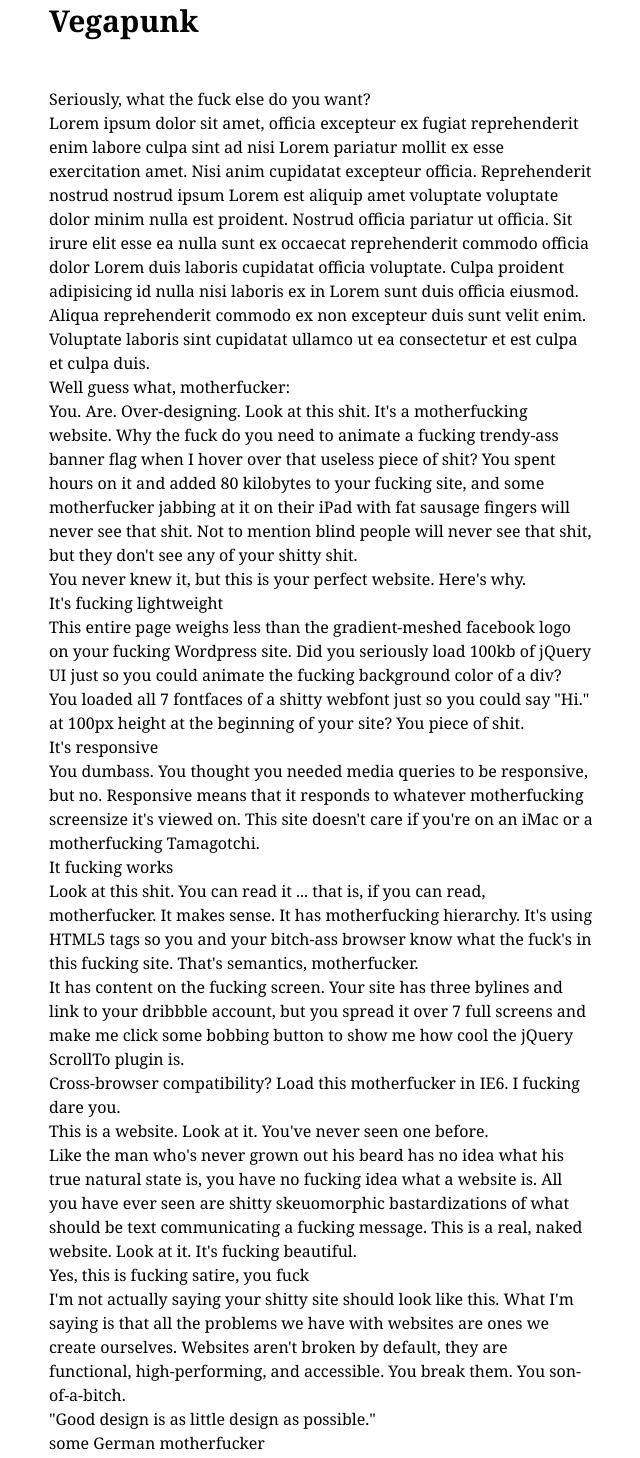
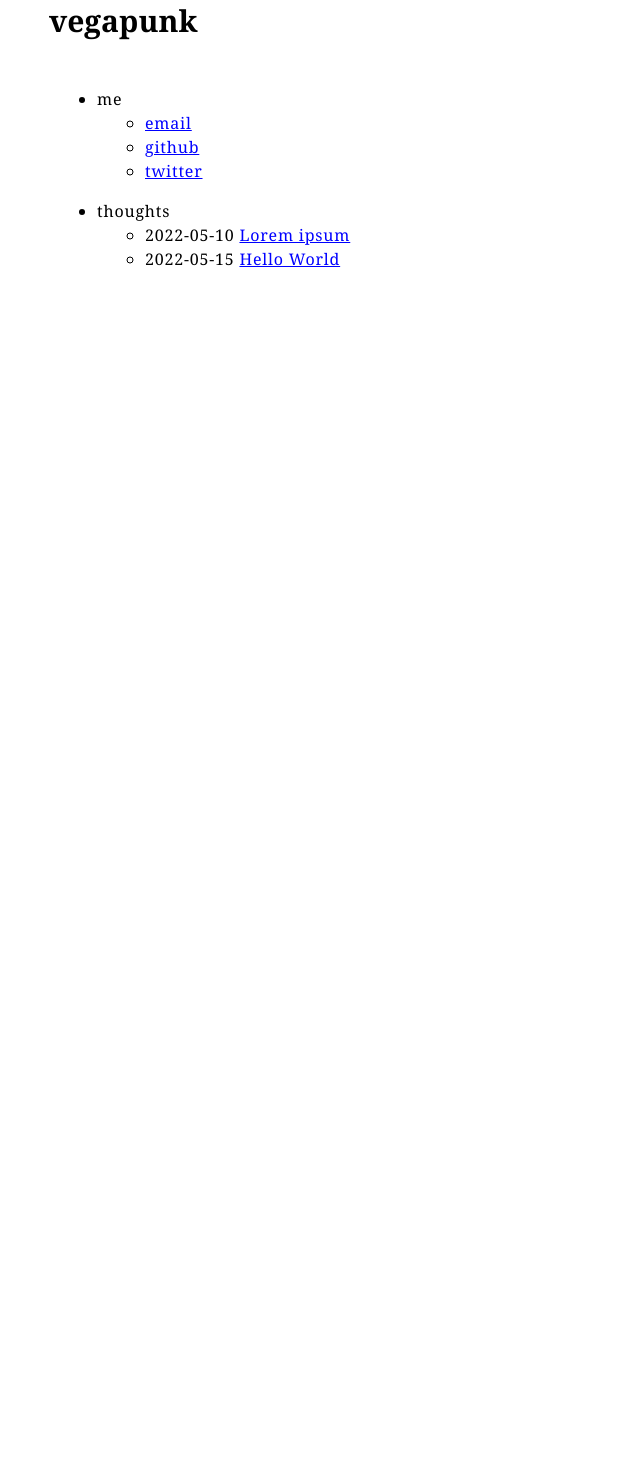
Before and after one commit to sanjayatony/devtstar, an Eleventy site: page src/index.md in a window 1280 px wide. Shown: the part 13-1471 px from the top of the page, without its empty margins (319-959 px from the left). After the commit the page ends 800 px from the top, so only its background shows below. Built offline with nearby package versions, Linux system fonts and the light colour scheme; Eleventy itself is replaced by a stand-in of ours; files that its build step writes are made by us from their sources.

Commit message:
make it dynamic

```diff
--- a/src/index.md
+++ b/src/index.md
@@ -1,40 +1,16 @@
 ---
-title: Vegapunk
+title: vegapunk
 layout: base.njk
 ---
+<div class="index">
 
-## Seriously, what the fuck else do you want?
+- me
+	- [email](mailto:tony@sanjaya.info)
+	- [github](https://github.com/sanjayatony)
+	- [twitter](https://twitter.com/sanjayatony)
+- thoughts
+{% for post in collections.posts %}
+	- {{ post.data.date | asPostDate }} [{{ post.data.title }}]({{ post.url }})
+{%- endfor %}
 
-Lorem ipsum dolor sit amet, officia excepteur ex fugiat reprehenderit enim labore culpa sint ad nisi Lorem pariatur mollit ex esse exercitation amet. Nisi anim cupidatat excepteur officia. Reprehenderit nostrud nostrud ipsum Lorem est aliquip amet voluptate voluptate dolor minim nulla est proident. Nostrud officia pariatur ut officia. Sit irure elit esse ea nulla sunt ex occaecat reprehenderit commodo officia dolor Lorem duis laboris cupidatat officia voluptate. Culpa proident adipisicing id nulla nisi laboris ex in Lorem sunt duis officia eiusmod. Aliqua reprehenderit commodo ex non excepteur duis sunt velit enim. Voluptate laboris sint cupidatat ullamco ut ea consectetur et est culpa et culpa duis.
-
-### Well guess what, motherfucker:
-
-You. Are. Over-designing. Look at this shit. It's a motherfucking website. Why the fuck do you need to animate a fucking trendy-ass banner flag when I hover over that useless piece of shit? You spent hours on it and added 80 kilobytes to your fucking site, and some motherfucker jabbing at it on their iPad with fat sausage fingers will never see that shit. Not to mention blind people will never see that shit, but they don't see any of your shitty shit.
-
-You never knew it, but this is your perfect website. Here's why.
-
-## It's fucking lightweight
-
-This entire page weighs less than the gradient-meshed facebook logo on your fucking Wordpress site. Did you seriously load 100kb of jQuery UI just so you could animate the fucking background color of a div? You loaded all 7 fontfaces of a shitty webfont just so you could say "Hi." at 100px height at the beginning of your site? You piece of shit.
-
-## It's responsive
-
-You dumbass. You thought you needed media queries to be responsive, but no. Responsive means that it responds to whatever motherfucking screensize it's viewed on. This site doesn't care if you're on an iMac or a motherfucking Tamagotchi.
-
-## It fucking works
-
-Look at this shit. You can read it ... that is, if you can read, motherfucker. It makes sense. It has motherfucking hierarchy. It's using HTML5 tags so you and your bitch-ass browser know what the fuck's in this fucking site. That's semantics, motherfucker.
-
-It has content on the fucking screen. Your site has three bylines and link to your dribbble account, but you spread it over 7 full screens and make me click some bobbing button to show me how cool the jQuery ScrollTo plugin is.
-
-Cross-browser compatibility? Load this motherfucker in IE6. I fucking dare you.
-
-## This is a website. Look at it. You've never seen one before.
-
-Like the man who's never grown out his beard has no idea what his true natural state is, you have no fucking idea what a website is. All you have ever seen are shitty skeuomorphic bastardizations of what should be text communicating a fucking message. This is a real, naked website. Look at it. It's fucking beautiful.
-
-### Yes, this is fucking satire, you fuck
-I'm not actually saying your shitty site should look like this. What I'm saying is that all the problems we have with websites are ones we create ourselves. Websites aren't broken by default, they are functional, high-performing, and accessible. You break them. You son-of-a-bitch.
-
-"Good design is as little design as possible."
-- some German motherfucker
+</div>
```
